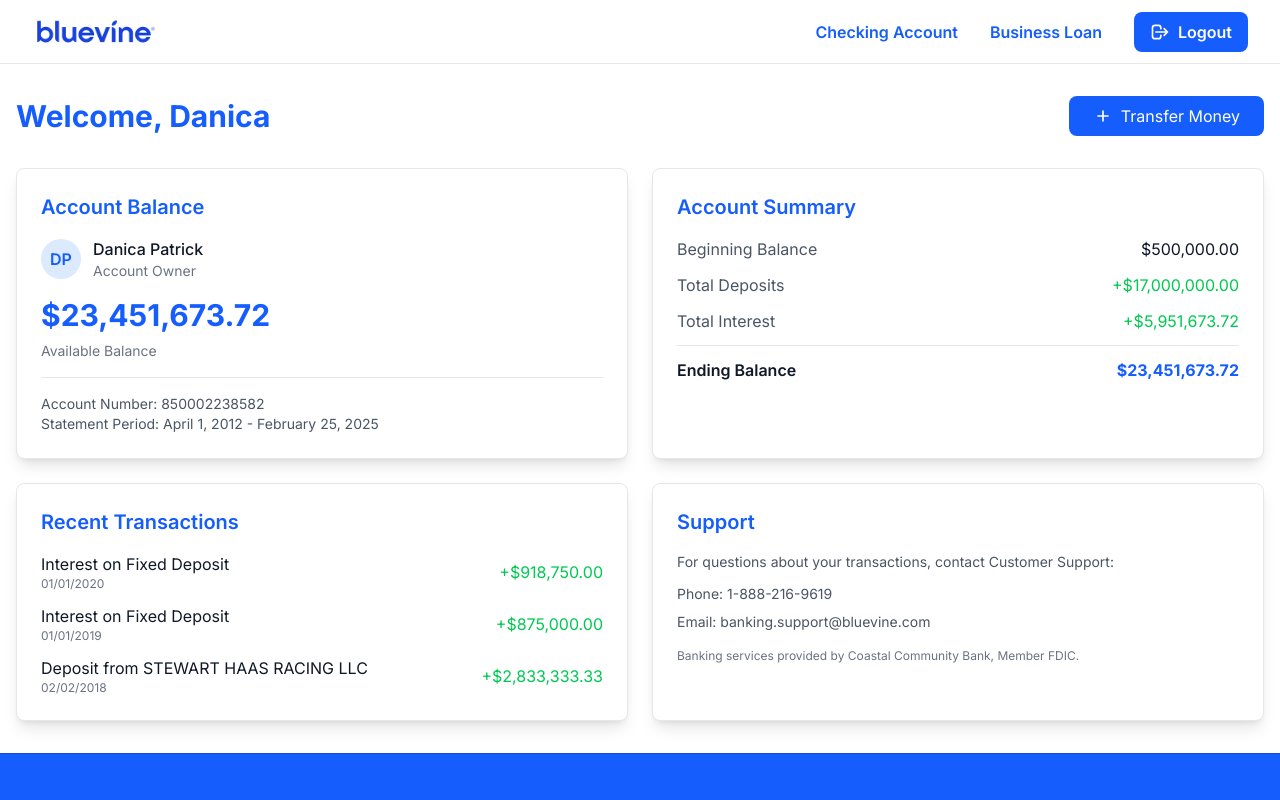
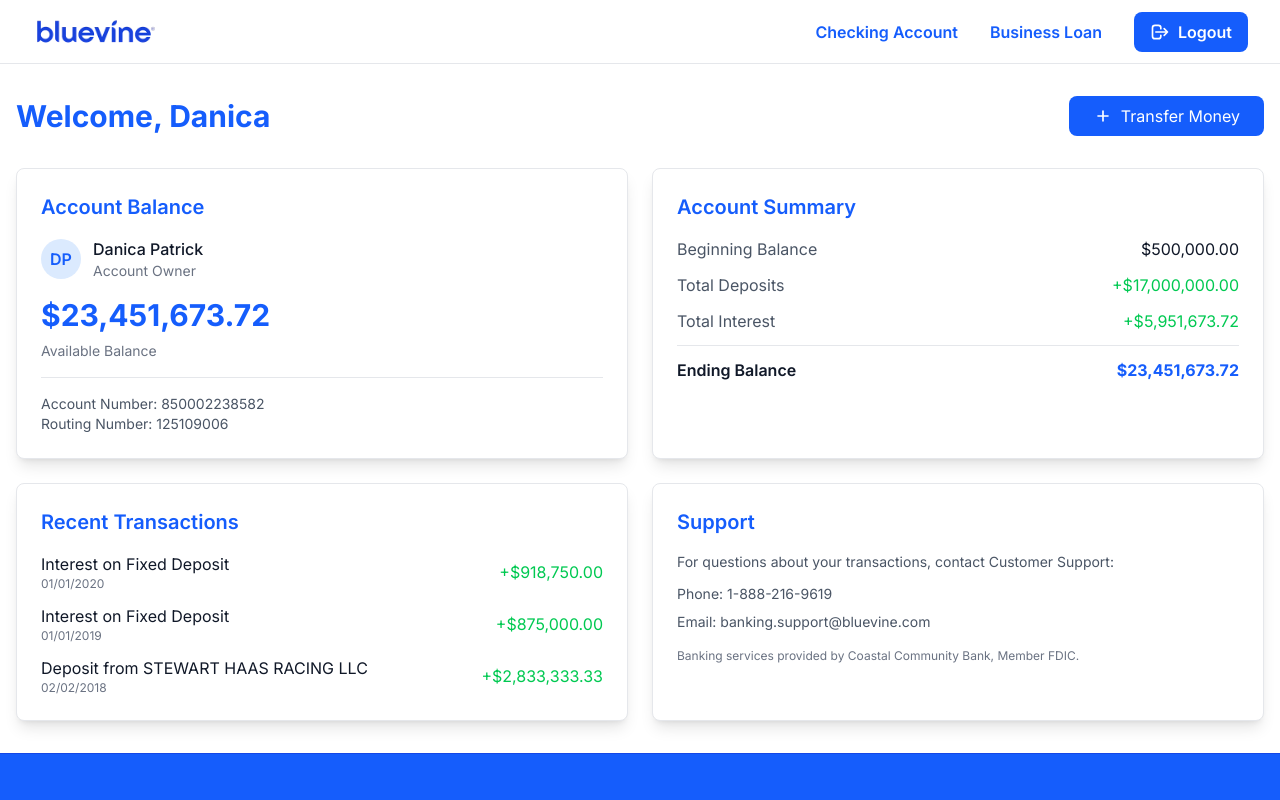
Before and after one commit to johnekenetech/bluevineinvestment, a Next.js app: page /dashboard in a window 1280 px wide. Shown: the top 800 px of the page. Built offline with nearby package versions, Linux system fonts and the light colour scheme.

Commit message:
Describe the changes made

```diff
--- a/src/app/dashboard/page.js
+++ b/src/app/dashboard/page.js
@@ -186,7 +186,7 @@
               <p className="text-sm text-gray-500 mt-2">Available Balance</p>
               <div className="mt-4 pt-4 border-t border-gray-200">
                 <p className="text-sm text-gray-600">Account Number: 850002238582</p>
-                <p className="text-sm text-gray-600">Statement Period: April 1, 2012 - February 25, 2025</p>
+                <p className="text-sm text-gray-600">Routing Number: 125109006</p>
               </div>
             </div>
 
```
